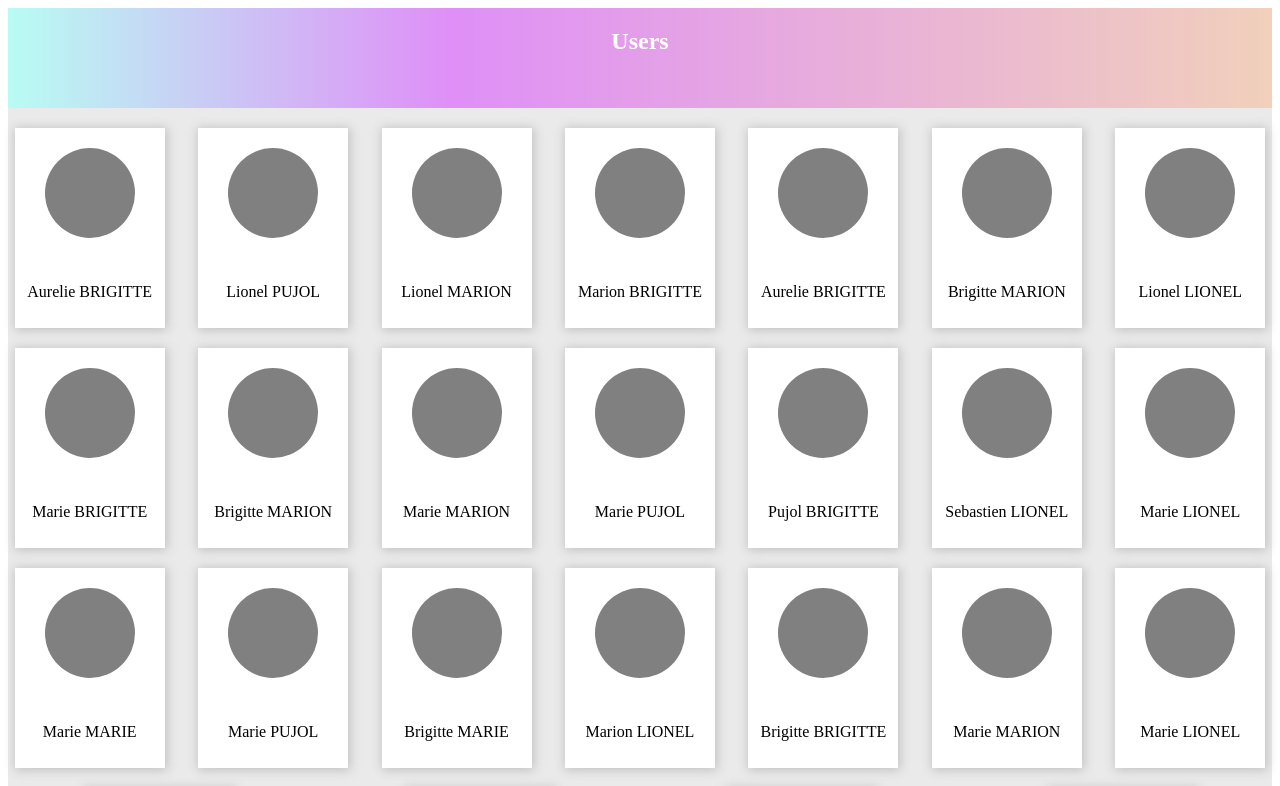
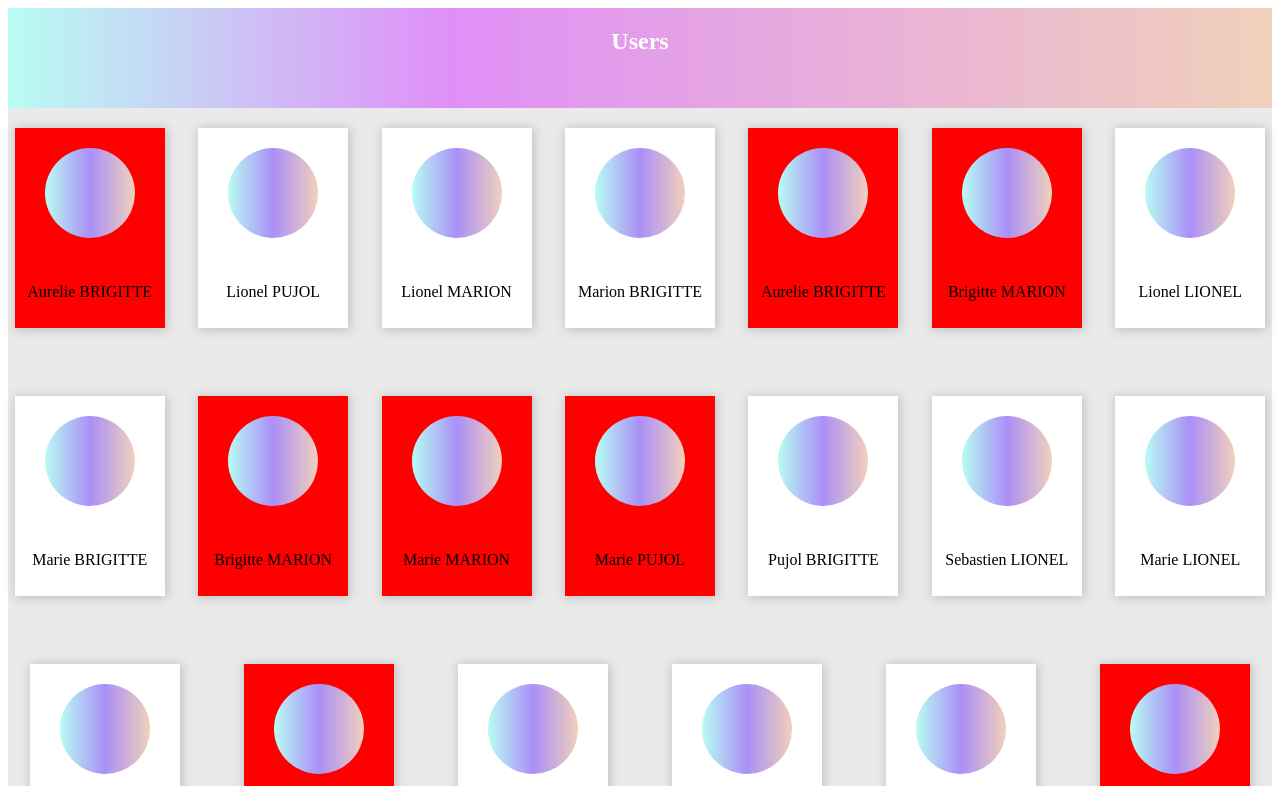
Before and after one commit to Marion-tech/Angular-userdatabase, an Angular app: page / in a window 1280 px wide. Shown: the top 786 px of the page. Built offline with nearby package versions, Linux system fonts and the light colour scheme.

Commit message:
3 files modified

```diff
--- a/src/app/app.component.html
+++ b/src/app/app.component.html
@@ -3,11 +3,16 @@
 </header>
 
 <div class="container">
-  <div class="card" *ngFor="let user of nomprenom.userList">
+  <div
+    class="card"
+    *ngFor="let user of nomprenom.userList"
+    [ngClass]="{ homonyme: checkHomonyme(user.id) }"
+  >
     <div class="body"><div class="circle"></div></div>
     <div class="footer">{{ user.firstname }} {{ user.name }}</div>
   </div>
 </div>
+
 <!-- <div>
   <h2>Le projet de la semaine, ou plus</h2>
   <ul>
--- a/src/app/app.component.scss
+++ b/src/app/app.component.scss
@@ -40,18 +40,26 @@ h2 {
     width: 100%;
     flex: 1;
   }
-  .body{
+  .body {
     flex: 3;
-    height:100%;
-    padding-top: 20px;;
+    height: 100%;
+    padding-top: 20px;
 
-    .circle{
-      background-color: grey;
+    .circle {
+      background: linear-gradient(
+        90deg,
+        rgba(184, 252, 243, 1) 0%,
+        rgba(170, 143, 247, 1) 50%,
+        rgba(241, 208, 187, 1) 100%
+      );
       border-radius: 50%;
       display: block;
-      height:90px;
+      height: 90px;
       width: 90px;
       margin: auto;
-  }
+    }
   }
 }
+.homonyme {
+  background-color: red !important;
+}
--- a/src/app/app.component.ts
+++ b/src/app/app.component.ts
@@ -1,4 +1,5 @@
 import { Component, VERSION } from '@angular/core';
+import { isFunction } from 'rxjs/internal/util/isFunction';
 import { dataFirstNames } from './models/data.names';
 import { IUser, IUserList } from './models/interfaces';
 
@@ -12,11 +13,15 @@ export class AppComponent {
   public nomprenom: IUserList = {
     userList: [],
   };
-  public homonymelist: string[] = [];
+  public homonymelist: number[] = [];
 
   constructor() {
-    this.generateUsers(25);
+    this.generateUsers(20);
     this.homonyme();
+  }
+
+  public checkHomonyme(id) : boolean{
+    return !!this.homonymelist.find((cherche:number)=> id === cherche);
   }
 
   private generateUsers(nb: number): void {
@@ -38,12 +43,46 @@ export class AppComponent {
   }
 
   private homonyme(): void {
-    let concat = this.nomprenom.userList.map((user:IUser) => user.id + ' - '+ user.firstname+user.name).sort((a,b)=> a.firstname > b.firstname ? 1 : -1);
-    console.log('concat', concat);
+    let concat: IUser[] = this.nomprenom.userList.sort((a, b) =>
+      a.firstname + a.name > b.firstname + b.name ? 1 : -1
+    );
 
+    concat.forEach((user: IUser, i) => {
+
+      if (concat[i+1] && (user.name+user.firstname) === (concat[i+1].name
+        +concat[i + 1].firstname)) {
+          this.homonymelist.push(user.id);
+          this.homonymelist.push(concat[i+1].id);
+      }
+    });
+    console.log(
+      'concat', this.nomprenom.userList.sort((a,b)=> a.id > b.id ? 1 : -1)
+    );
+
+    console.log('homonyme', this.homonymelist);
     //this.homonymelist = concat.filter((name1:string)=> this.homonymelist.includes(name1) )
     //this.homonymelist = concat.find((name:string)=> concat.find((name2:string)=> name===name2))
-    console.log(this.homonymelist);
-    //return;
+  }
+
+  private training() {
+    let example = [1, 2, 3, 3, 4, 4, 5, 8, 9, 9];
+    let sansDoublons = [];
+    //example = example.filter((filt:number, i)=> filt[i] === filt[i+1]);
+    //example = example.filter((filt:number, i)=> example.indexOf(filt)===i);
+    for (let i = 0; i < example.length - 1; i++) {
+      if (example[i] != example[i + 1]) {
+        sansDoublons.push(example[i]);
+      }
+    }
+    console.log('For sans doublons', sansDoublons);
+
+    let newtab = [];
+    example.forEach((num, i) => {
+      if (num != example[i + 1]) {
+        newtab.push(num);
+      }
+    });
+    console.log('Foreach sans doublons :', newtab);
+    console.log('Filter sans doublons ?');
   }
 }
```
